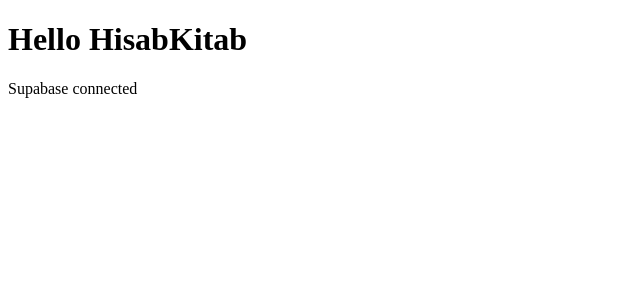
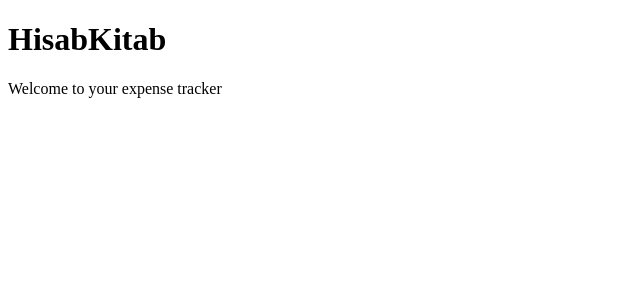
Before and after one commit to atiqazia00-glitch/Hisabkitab-pk, a Next.js app: page / in a window 1280 px wide. Shown: the top 300 px of the page, without its empty margins (0-640 px from the left). Built offline with nearby package versions, Linux system fonts and the light colour scheme.

Commit message:
Update page.tsx

```diff
--- a/app/page.tsx
+++ b/app/page.tsx
@@ -1,15 +1,8 @@
-"use client"
-
-import { useState } from "react"
-import { supabase } from "../lib/supabase"
-
 export default function Home() {
-  const [message, setMessage] = useState("Hello HisabKitab")
-
   return (
-    <main className="p-10">
-      <h1 className="text-3xl font-bold">{message}</h1>
-      <p>Supabase connected</p>
+    <main className="p-4">
+      <h1 className="text-2xl font-bold">HisabKitab</h1>
+      <p>Welcome to your expense tracker</p>
     </main>
   )
 }
```
